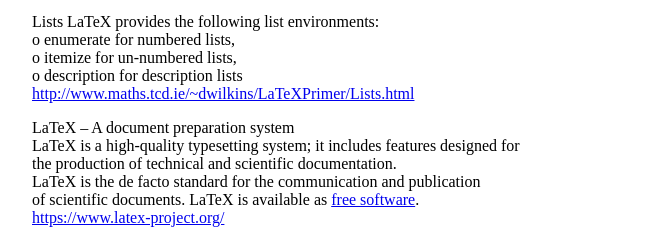
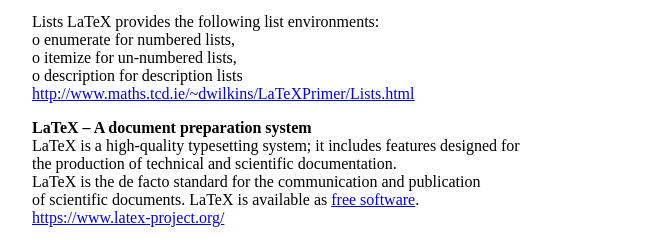
Before and after one commit to marcilr/tex, a plain HTML site: page index.html in a window 1280 px wide. Shown: the part 3015-3255 px from the top of the page, without its empty margins (29-688 px from the left). Drawn offline with Linux system fonts and the light colour scheme.

Commit message:
High lighted LaTeX – A document preparation system.

```diff
--- a/index.html
+++ b/index.html
@@ -380,7 +380,7 @@ o description for description lists<br>
 </p>
 
 <p>
-LaTeX – A document preparation system<br>
+<strong>LaTeX – A document preparation system</strong><br>
 LaTeX is a high-quality typesetting system; it includes features designed for<br>
 the production of technical and scientific documentation.<br>
 LaTeX is the de facto standard for the communication and publication<br>
```
